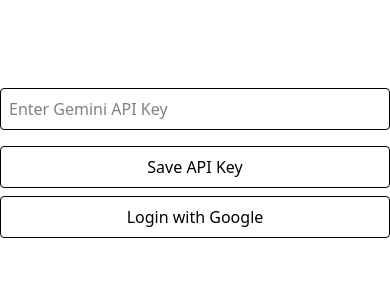
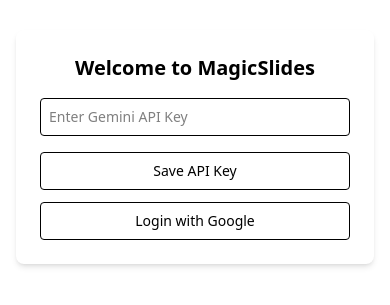
Before and after one commit to kaushalkrsna1602/AI-Email-Classifier, a React (Vite) app in the folder client/: page / in a window 390 px wide. Shown: the part 275-580 px from the top of the page. Built offline with nearby package versions, Linux system fonts and the light colour scheme.

Commit message:
responsive

```diff
--- a/client/src/pages/Home.jsx
+++ b/client/src/pages/Home.jsx
@@ -81,25 +81,28 @@
   };
 
   return (
-    <div className="flex items-center justify-center min-h-screen">
-      <div className="max-w-md mx-auto mt-10">
+  <div className="flex items-center justify-center min-h-screen px-4">
+    <div className="w-full max-w-md bg-white p-6 rounded-lg shadow-md">
+      <h2 className="text-xl font-semibold mb-4 text-center">Welcome to MagicSlides</h2>
+
       <input
         type="password"
         placeholder="Enter Gemini API Key"
-          className="p-2 border rounded w-full mb-4"
+        className="p-2 border rounded w-full mb-4 text-sm"
         value={geminiApiKey}
         onChange={(e) => setGeminiApiKey(e.target.value)}
       />
+
       <button
         onClick={handleApiKeySave}
-          className="w-full border text-black py-2 mb-2 rounded hover:bg-black hover:text-white"
+        className="w-full border text-black py-2 mb-3 rounded hover:bg-black hover:text-white text-sm transition"
       >
         Save API Key
       </button>
 
       <button
         onClick={() => fetchEmails(15)}
-          className="w-full border text-black py-2 mb-2 rounded hover:bg-black hover:text-white"
+        className="w-full border text-black py-2 rounded hover:bg-black hover:text-white text-sm transition"
       >
         Login with Google
       </button>
```
Lines whose indentation alone changed are shown as unchanged.
